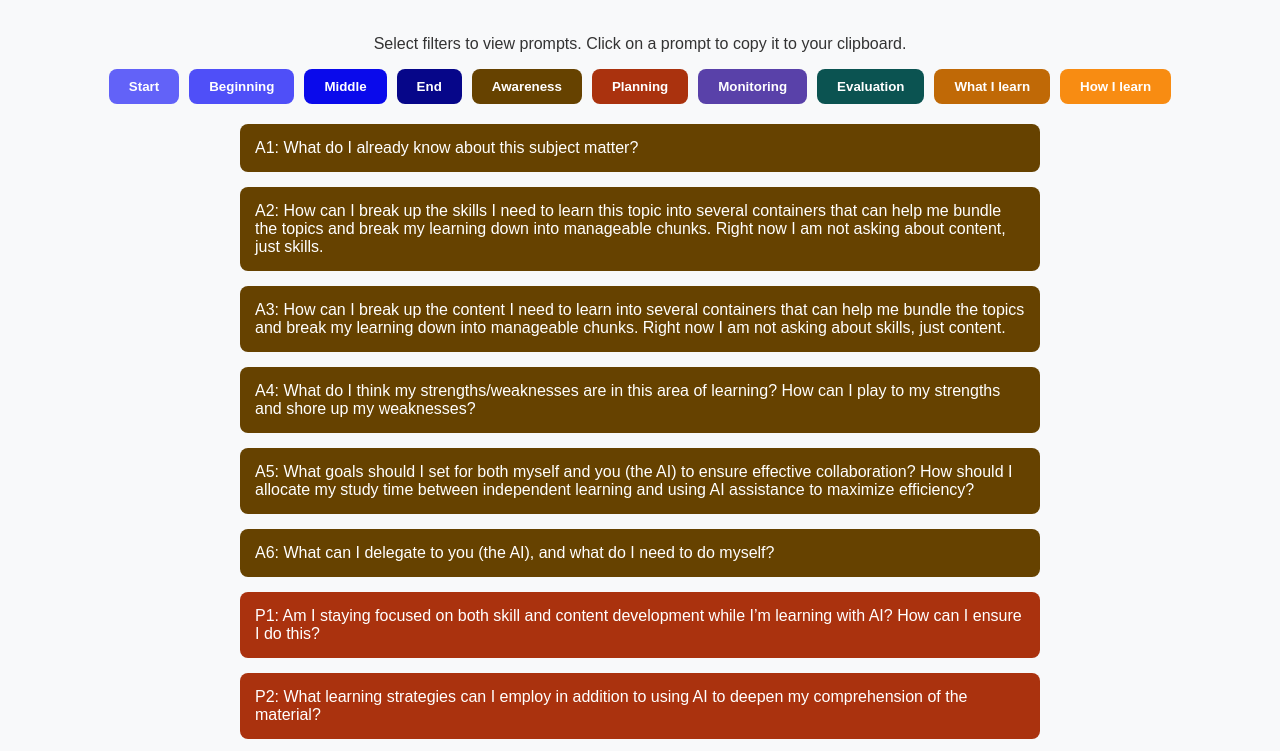
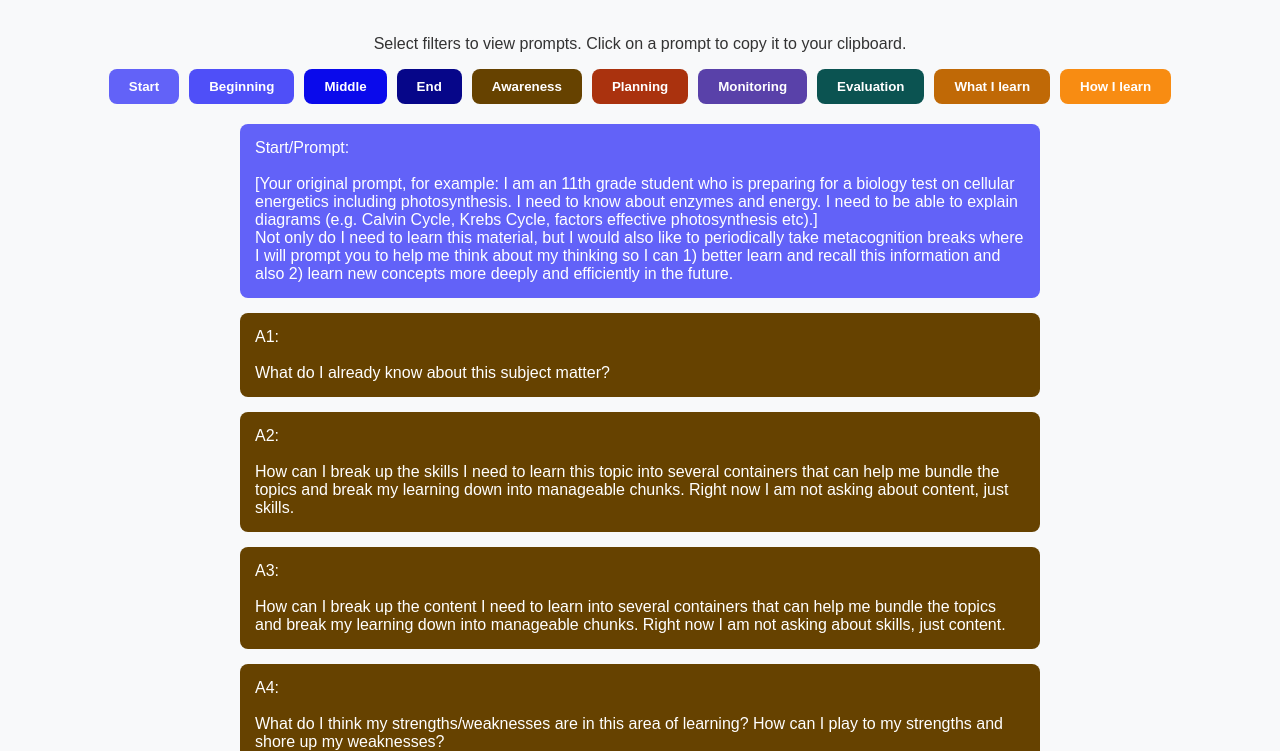
Before and after one commit to nzufelt/metacognitive_injections, a plain HTML site: page index.html in a window 1280 px wide. Shown: the part 81-832 px from the top of the page. Drawn offline with Linux system fonts and the light colour scheme.

Commit message:
include starting prompt

```diff
--- a/index.html
+++ b/index.html
@@ -67,7 +67,7 @@
         .monitoring { background-color: #5941A9; }
         .evaluation { background-color: #0B5351; }
 
-        .filter-button.timing-start { background-color: #6262F8; }
+        .timing-start { background-color: #6262F8; }
         .filter-button.timing-beginning { background-color: #4F4FF8; }
         .filter-button.timing-middle { background-color: #0A0AEB; }
         .filter-button.timing-end { background-color: #060689; }
@@ -77,8 +77,8 @@
 
         /* Display the "active filters" (actively being removed, that is) as lighter */
         .filter-button.active {
-            /* background-color: #000;  */
-            opacity: 0.5;
+            background-color: #BFBCBA;
+            /* opacity: 0.5; */
             color: #fff; /* White text for better contrast */
         }
 
@@ -139,7 +139,6 @@
     <script>
         var prompts = [];
 
-
         document.addEventListener("DOMContentLoaded", () => {
         fetch('metacognitive_injections.json')
             .then(response => response.json())
@@ -187,7 +186,7 @@
             filteredPrompts.forEach(prompt => {
                 const promptCard = document.createElement('div');
                 promptCard.classList.add('prompt-card', prompt.reflection.toLowerCase());
-                promptCard.innerText = `${prompt.name}: ${prompt.text}`;
+                promptCard.innerText = `${prompt.name}:\n\n${prompt.text}`;
                 promptCard.addEventListener('click', () => copyToClipboard(prompt.text));
                 container.appendChild(promptCard);
             });
--- a/metacognitive_injections.json
+++ b/metacognitive_injections.json
@@ -1,4 +1,11 @@
 [
+    {
+        "timing": "Start",
+        "reflection": "timing-start",
+        "learning": "false",
+        "name": "Start/Prompt",
+        "text": "[Your original prompt, for example: I am an 11th grade student who is preparing for a biology test on cellular energetics including photosynthesis. I need to know about enzymes and energy. I need to be able to explain diagrams (e.g. Calvin Cycle, Krebs Cycle, factors effective photosynthesis etc).]\nNot only do I need to learn this material, but I would also like to periodically take metacognition breaks where I will prompt you to help me think about my thinking so I can 1) better learn and recall this information and also 2) learn new concepts more deeply and efficiently in the future."
+    },
     {
         "timing": "Beginning",
         "reflection": "Awareness",
```
